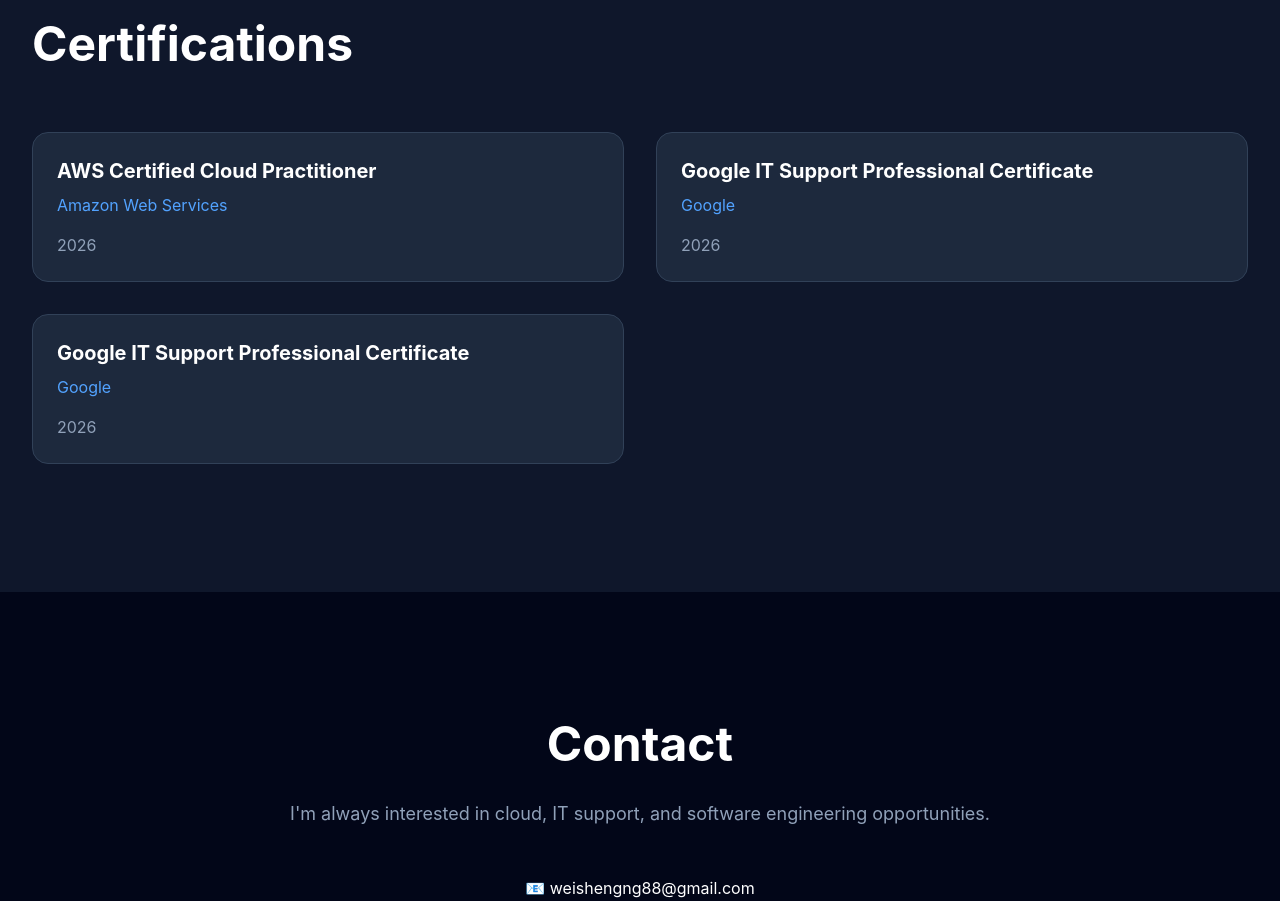
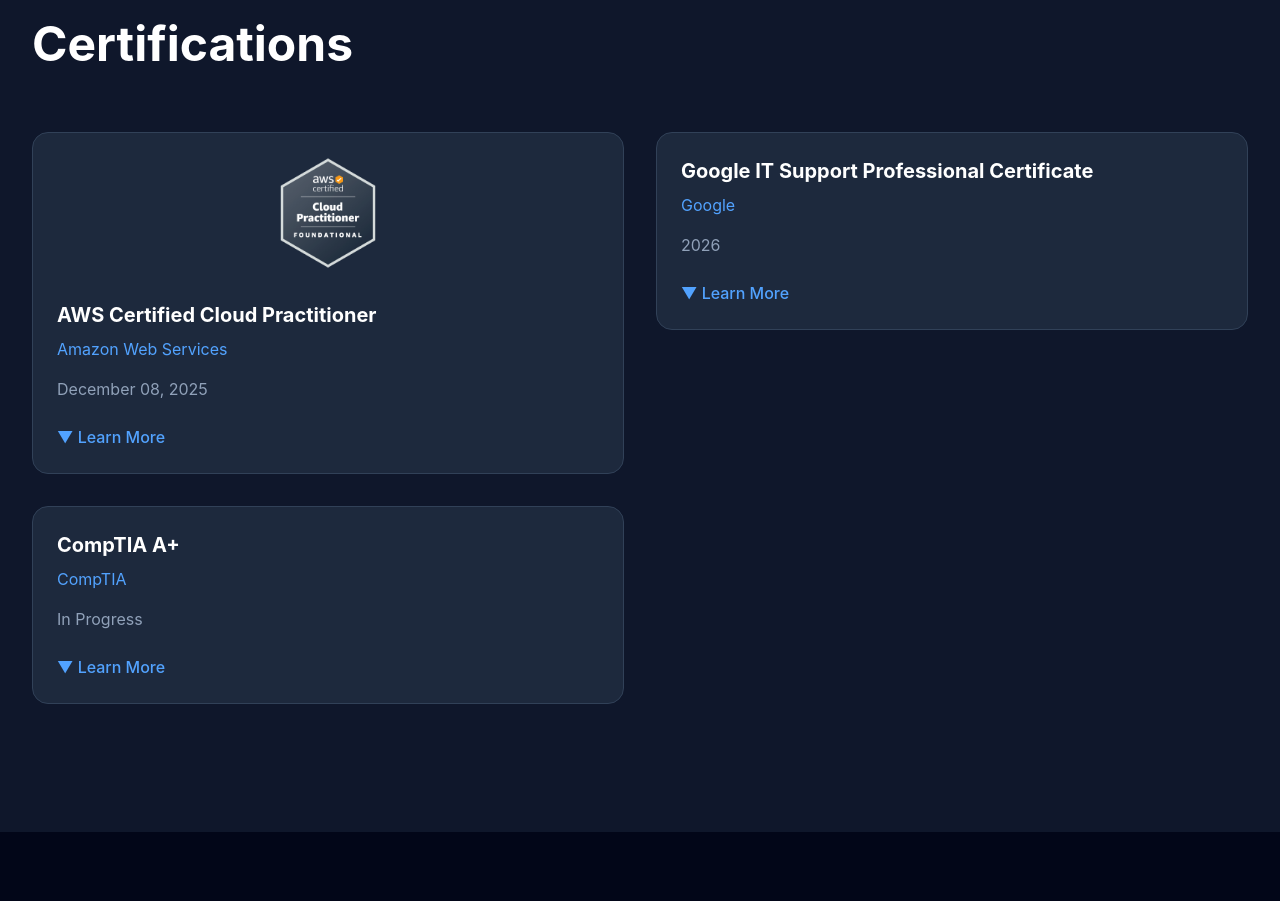
Before and after one commit to weishengng/portfolio, a React (Vite) app: page / in a window 1280 px wide. Shown: the part 4020-4921 px from the top of the page. Built offline with nearby package versions, Linux system fonts and the light colour scheme.

Commit message:
information and slight design adjustment

```diff
--- a/src/App.jsx
+++ b/src/App.jsx
@@ -12,6 +12,8 @@
   return (
     <>
       <Navbar />
+
+      <main>
         <Hero />
         <About />
         <Experience />
@@ -19,6 +21,8 @@
         <Projects />
         <Certifications />
         <Contact />
+      </main>
+
       <Footer />
     </>
   );
--- /dev/null
+++ b/src/components/Button.jsx
@@ -0,0 +1,35 @@
+function Button({
+  href,
+  children,
+  className = "",
+  download = false,
+  variant = "primary",
+}) {
+  const isExternal = href?.startsWith("http");
+  const isPdf = href?.endsWith(".pdf");
+
+  const baseClasses =
+    "inline-flex items-center justify-center rounded-lg px-4 py-2 font-medium transition-all duration-300";
+
+  const variants = {
+    primary:
+      "bg-blue-600 text-white hover:bg-blue-500 hover:shadow-lg hover:shadow-blue-500/20",
+
+    outline:
+      "border border-blue-500 text-blue-400 hover:bg-blue-500 hover:text-white",
+  };
+
+  return (
+    <a
+      href={href}
+      download={download}
+      target={isExternal || isPdf ? "_blank" : undefined}
+      rel={isExternal || isPdf ? "noopener noreferrer" : undefined}
+      className={`${baseClasses} ${variants[variant]} ${className}`}
+    >
+      {children}
+    </a>
+  );
+}
+
+export default Button;
--- a/src/components/CertificationCard.jsx
+++ b/src/components/CertificationCard.jsx
@@ -1,9 +1,21 @@
-import { Car } from "lucide-react";
 import Card from "./ui/Card";
+import Badge from "./ui/Badge";
+import Button from "./ui/Button";
+import { useState } from "react";
+
 
 function CertificationCard({ certification }) {
+  const [expanded, setExpanded] = useState(false);
   return (
     <Card>
+
+      {certification.badge && (
+        <img
+          src={certification.badge}
+          alt={certification.name}
+          className="w-28 h-28 object-contain mx-auto mb-8"
+        />
+      )}
 
       <h3 className="text-xl font-bold text-white">
         {certification.name}
@@ -16,6 +28,53 @@
       <p className="text-slate-400 mt-4">
         {certification.year}
       </p>
+      <button
+        onClick={() => setExpanded(!expanded)}
+        className="mt-6 text-blue-400 hover:text-blue-300 font-medium"
+      >
+        {expanded ? "▲ Show Less" : "▼ Learn More"}
+      </button>
+
+
+      <div className={`overflow-hidden transition-all duration-300 ${
+          expanded ? "max-h-[500px] opacity-100 mt-4" : "max-h-0 opacity-0"
+        }`}
+      >
+        <div className="border-t border-slate-700 pt-4">
+
+          <p className="text-slate-300">
+            {certification.description}
+          </p>
+
+          {certification.skills && (
+            <>
+              <h4 className="mt-5 mb-2 font-semibold text-white">
+                Skills Demonstrated
+              </h4>
+
+              <div className="flex flex-wrap gap-2">
+                {certification.skills.map((skill) => (
+                  <Badge key={skill}>
+                    {skill}
+                  </Badge>
+                ))}
+              </div>
+            </>
+          )}
+        </div>
+
+          {certification.credential && (
+          <Button
+            href={certification.credential}
+            className="mt-5"
+          >
+            View Credential
+          </Button>
+
+          )}
+
+
+      </div>
 
     </Card>
   );
--- a/src/components/Certifications.jsx
+++ b/src/components/Certifications.jsx
@@ -11,7 +11,7 @@
           Certifications
         </h2>
 
-        <div className="grid md:grid-cols-2 gap-8">
+        <div className="grid md:grid-cols-2 gap-8 items-start">
 
           {certifications.map((certification) => (
             <CertificationCard
--- a/src/components/Hero.jsx
+++ b/src/components/Hero.jsx
@@ -1,7 +1,6 @@
 import Button from "./ui/Button";
 import profile from "../assets/profile.jpg";
 import Badge from "./ui/Badge";
-
 const skills = [
   "☁ AWS",
   "🐧 Linux",
@@ -9,10 +8,11 @@
   "🗄 SQL",
   "⚛ React",
 ];
-
 function Hero() {
   return (
-    <section className="min-h-screen bg-slate-950 text-white flex items-center">
+    <section
+      id="home"
+      className="min-h-screen bg-slate-950 text-white flex items-center">
       <div className="max-w-7xl mx-auto w-full px-8">
 
         <div className="grid lg:grid-cols-2 gap-20 items-center">
--- a/src/components/Navbar.jsx
+++ b/src/components/Navbar.jsx
@@ -11,7 +11,7 @@
     <header className="fixed top-0 w-full bg-slate-950/80 backdrop-blur-md border-b border-slate-800 z-50">
       <nav className="max-w-7xl mx-auto flex justify-between items-center px-8 py-5">
 
-        <a href="#" className="text-2xl font-bold text-blue-400">
+        <a href="#home" className="text-2xl font-bold text-blue-400">
           Wei
         </a>
 
--- a/src/components/ProjectCard.jsx
+++ b/src/components/ProjectCard.jsx
@@ -5,9 +5,11 @@
   return (
     <Card>
 
-      <div className="h-48 bg-gradient-to-br from-slate-800 to-slate-700 flex items-center justify-center">
-          <span className="text-6xl">💻</span>
-      </div>
+      <img
+        src={project.image}
+        alt={project.title}
+        className="w-full h-48 object-cover rounded-t-xl transition-transform duration-300 hover:scale-105"
+      />
 
       <div className="p-6">
 
@@ -32,7 +34,7 @@
           {project.github !== "#" && (
             <a
                 href={project.github}
-                target="https://github.com/weishengng/portfolio"
+                target="_blank"
                 rel="noopener noreferrer"
                 className="text-blue-400 hover:text-blue-300"
             >
--- a/src/data/certifications.js
+++ b/src/data/certifications.js
@@ -1,21 +1,51 @@
+import awsBadge from "../assets/certifications/aws-cloud-practitioner.png";
+
 const certifications = [
   {
     id: 1,
     name: "AWS Certified Cloud Practitioner",
     issuer: "Amazon Web Services",
-    year: "2026",
+    year: "December 08, 2025",
+    badge: awsBadge,
+    description:
+      "Validated foundational knowledge of AWS cloud services, security, networking, pricing, and architectural best practices.",
+
+    skills: [
+      "AWS",
+      "IAM",
+      "EC2",
+      "S3",
+      "VPC",
+      "Cloud Security",
+    ],
+
+    credential:"https://www.credly.com/badges/fd8b77b4-85a3-486a-b3ad-1a13adfe74df/public_url"
   },
   {
     id: 2,
     name: "Google IT Support Professional Certificate",
     issuer: "Google",
     year: "2026",
+
+    description:
+      "Developed practical IT support skills including troubleshooting, networking, operating systems, system administration, and security.",
+
+    skills: [
+      "Networking",
+      "Linux",
+      "Windows",
+      "Security",
+      "Troubleshooting",
+    ],
+
+    credential:
+      "https://www.credly.com/..."
   },
   {
     id: 3,
-    name: "Google IT Support Professional Certificate",
-    issuer: "Google",
-    year: "2026",
+    name: "CompTIA A+",
+    issuer: "CompTIA",
+    year: "In Progress",
   },
 ];
 
--- a/src/data/projects.js
+++ b/src/data/projects.js
@@ -1,11 +1,14 @@
+import portfolioImg from "../assets/projects/portfolio.jpg";
+
 const projects = [
   {
     id: 1,
     title: "Portfolio Website",
+    image: portfolioImg,
     description:
       "A modern portfolio built with React, Vite and Tailwind CSS to showcase my projects and technical skills.",
     tech: ["React", "Tailwind CSS", "Vite"],
-    github: "https://weishengng.github.io/portfolio/#projects",
+    github: "https://github.com/weishengng/portfolio",
     demo: "https://weishengng.github.io/portfolio/",
   },
   {
```
Also changed, not shown: src/assets/certifications/aws-cloud-practitioner.png (added), src/assets/projects/portfolio.jpg (added). Lines whose indentation alone changed are shown as unchanged.
